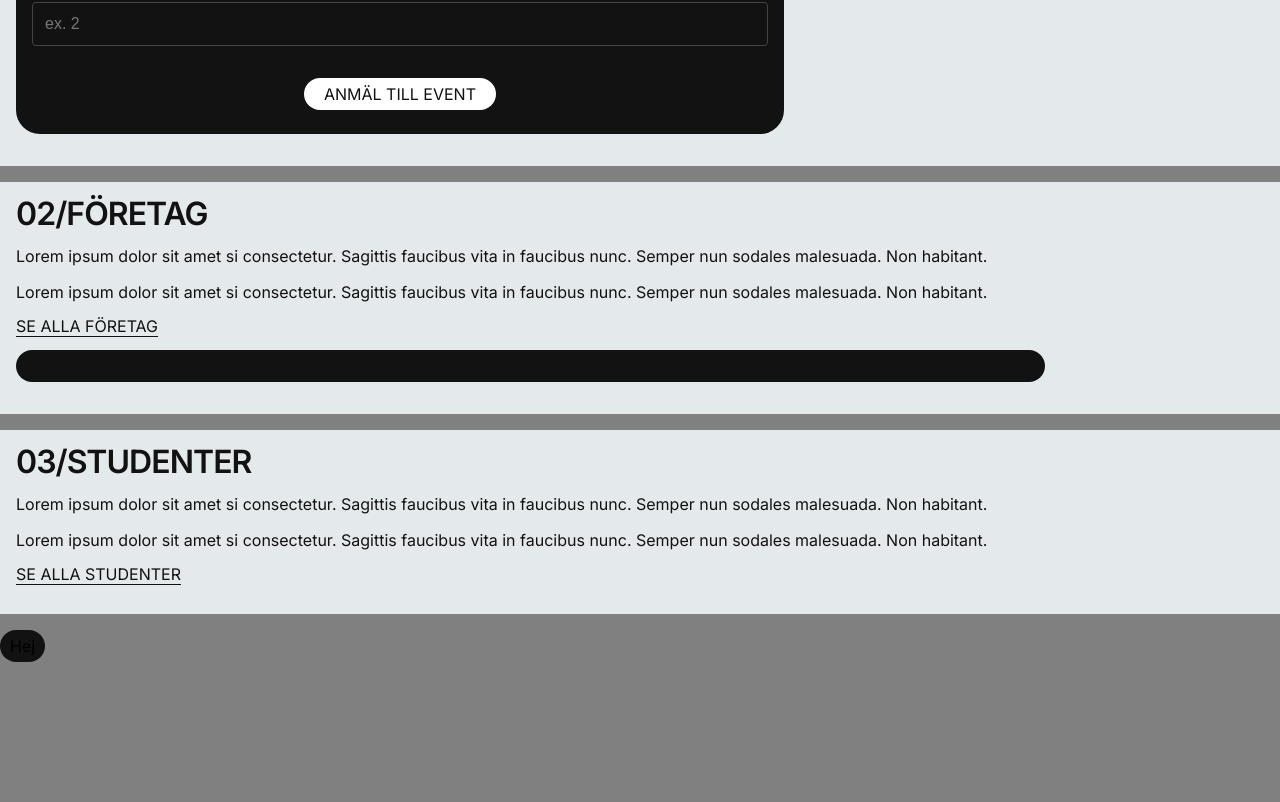
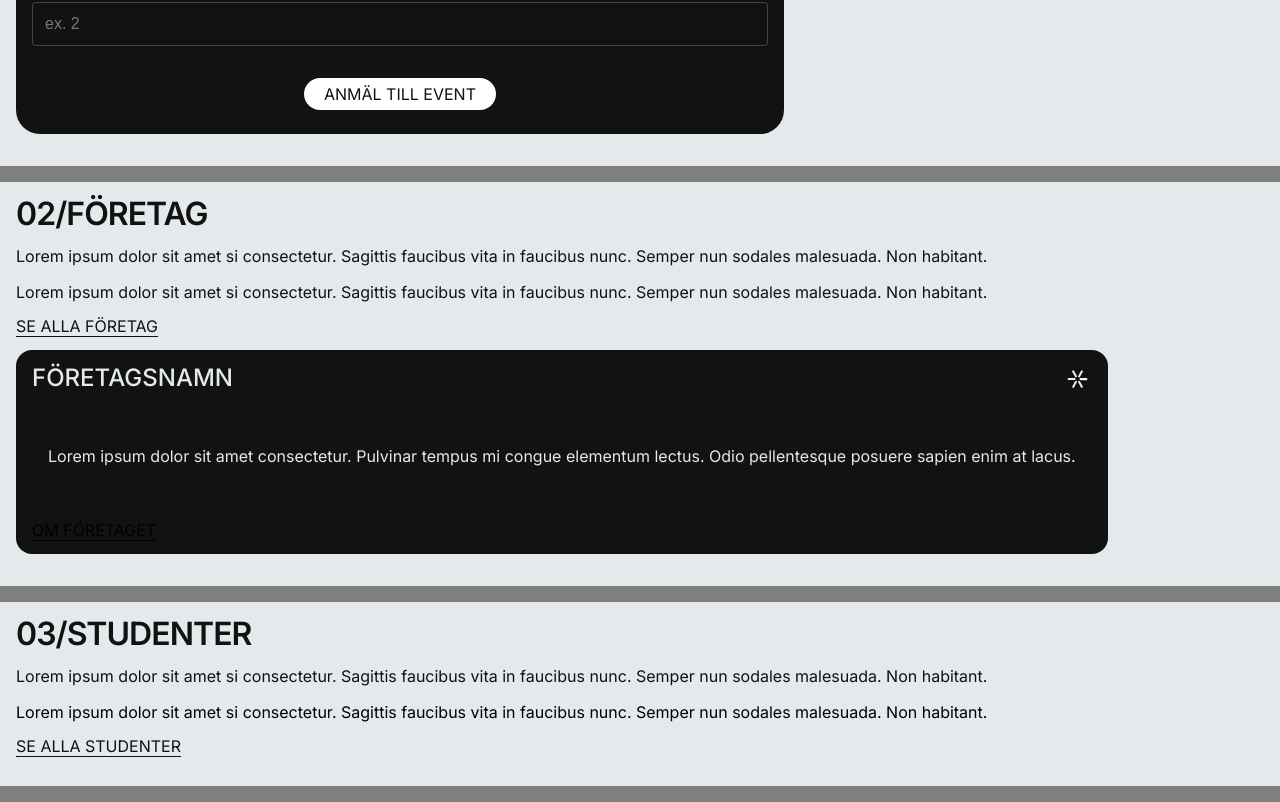
Before and after one commit to Skjesper/LIA-Portal, a Next.js app: page / in a window 1280 px wide. Shown: the part 492-1294 px from the top of the page. Before the commit the page ends 1154 px from the top, so only its background shows below. Built offline with nearby package versions, Linux system fonts and the light colour scheme.

Commit message:
Solved an issue where some styles overwrote others

```diff
--- a/src/app/page.js
+++ b/src/app/page.js
@@ -15,7 +15,7 @@ export default function Home() {
       <Section>
         <div className={pageStyles.applyWrapper}>
           <h2>01/Anmälan</h2>
-          <p>Lorem ipsum dolor sit amet si consectetur. Sagittis faucibus vita in faucibus nunc. Semper nun sodales malesuada. Non habitant.</p>
+          <p className={pageStyles.text}>Lorem ipsum dolor sit amet si consectetur. Sagittis faucibus vita in faucibus nunc. Semper nun sodales malesuada. Non habitant.</p>
           <RSVPCard></RSVPCard>
         </div>
       </Section>
@@ -23,8 +23,8 @@ export default function Home() {
         <div className={pageStyles.applyWrapper}>
           <h2>02/Företag</h2>
 
-          <p>Lorem ipsum dolor sit amet si consectetur. Sagittis faucibus vita in faucibus nunc. Semper nun sodales malesuada. Non habitant.</p>
-          <p>Lorem ipsum dolor sit amet si consectetur. Sagittis faucibus vita in faucibus nunc. Semper nun sodales malesuada. Non habitant.</p>
+          <p className={pageStyles.text}>Lorem ipsum dolor sit amet si consectetur. Sagittis faucibus vita in faucibus nunc. Semper nun sodales malesuada. Non habitant.</p>
+          <p className={pageStyles.text}>Lorem ipsum dolor sit amet si consectetur. Sagittis faucibus vita in faucibus nunc. Semper nun sodales malesuada. Non habitant.</p>
           <Button className={buttonStyles.underlinedBlack}>Se alla företag</Button>
           <CompanyCard></CompanyCard>
         </div>
@@ -32,12 +32,11 @@ export default function Home() {
       <Section>
         <div className={pageStyles.applyWrapper}>
           <h2>03/Studenter</h2>
-          <p>Lorem ipsum dolor sit amet si consectetur. Sagittis faucibus vita in faucibus nunc. Semper nun sodales malesuada. Non habitant.</p>
+          <p className={pageStyles.text}>Lorem ipsum dolor sit amet si consectetur. Sagittis faucibus vita in faucibus nunc. Semper nun sodales malesuada. Non habitant.</p>
           <p>Lorem ipsum dolor sit amet si consectetur. Sagittis faucibus vita in faucibus nunc. Semper nun sodales malesuada. Non habitant.</p>
           <Button className={buttonStyles.underlinedBlack}>Se alla studenter</Button>
         </div>
       </Section>
-      <Label className={labelStyles.filled}>Hej</Label>
     </main>
   );
 }
--- a/src/app/page.module.css
+++ b/src/app/page.module.css
@@ -6,7 +6,7 @@
   align-items: left;
 }
 
-.applyWrapper p {
+.text {
   color: var(--Typography-Primary, #121212);
   margin-right: 3.62rem;
 }
--- a/src/components/Sections/Sections.module.css
+++ b/src/components/Sections/Sections.module.css
@@ -22,12 +22,12 @@
     text-align: left;
   }
 
-  .section p {
-    color: var(--Typography-Primary, #121212);
+  .text {
 
     font-family: Inter;
     font-size: 1rem;
     font-style: normal;
     font-weight: 400;
-    line-height: 1.25rem; /* 125% */
+    line-height: 1.25rem;
+    color: var(--Typography-Primary);
   }
--- a/src/components/styles/globals.css
+++ b/src/components/styles/globals.css
@@ -6,6 +6,7 @@
   --Typography-Primary: #121212;
   --Typography-Secondary: #FFFFFF;
   --Button-border-size: 1px;
+  --Title-height: 1.5rem;
 }
 
   @media (prefers-color-scheme: dark) {
--- a/src/components/ui/CompanyCard/CompanyCard.jsx
+++ b/src/components/ui/CompanyCard/CompanyCard.jsx
@@ -1,5 +1,6 @@
 // CompanyCard.jsx
 import React from 'react';
+import Image from 'next/image';
 import styles from '@/components/ui/CompanyCard/CompanyCard.module.css';
 import Button, { buttonStyles } from '@/components/ui/Button/Button';
 
@@ -9,6 +10,20 @@ const CompanyCard = ({ children, className, ...props }) => {
   return (
     <div className={companyCardClassName} {...props}>
       {children}
+      <section className={styles.titleContainer}>
+      <div className={styles.title}>FÖRETAGSNAMN</div>
+      <div className={styles.imageContainer}>
+          <Image
+            src="/logos/white-main.svg"
+            alt="Company Logo"
+            width={100}
+            height={100}
+            className={styles.image}
+          />
+        </div>
+      </section>
+      <p className={styles.companyCard}>Lorem ipsum dolor sit amet consectetur. Pulvinar tempus mi congue elementum lectus. Odio pellentesque posuere sapien enim at lacus.</p>
+      <Button className={buttonStyles.underlinedWhite} type="submit">Om företaget</Button>
     </div>
   );
 };
--- a/src/components/ui/CompanyCard/CompanyCard.module.css
+++ b/src/components/ui/CompanyCard/CompanyCard.module.css
@@ -1,3 +1,7 @@
+:root {
+    --Title-height: 1.5rem;
+}
+
 .companyCard {
 
     display: flex;
@@ -8,5 +12,35 @@
     align-self: stretch;
     background-color: var(--Background-Dark);
     border-radius: 1rem;
+    color: var(--background-MediumLight);
 
 }
+
+/* Mobil/H3/Regular */
+.title {
+    font-family: Inter;
+    font-size: 1.5rem;
+    font-style: normal;
+    font-weight: 450;
+    line-height: var(--Title-height); /* 100% */
+}
+
+.titleContainer {
+    width: 100%;
+    display: flex;
+    justify-content: space-between;
+    align-items: center;
+    /* Height will be determined by its content */
+}
+
+.imageContainer {
+    width: 1.625rem;
+    display: flex;
+    align-items: center;
+}
+
+.imageContainer img {
+    height: var(--Title-height); /* Same as title's line-height */
+    width: auto;
+    object-fit: contain;
+}
```
